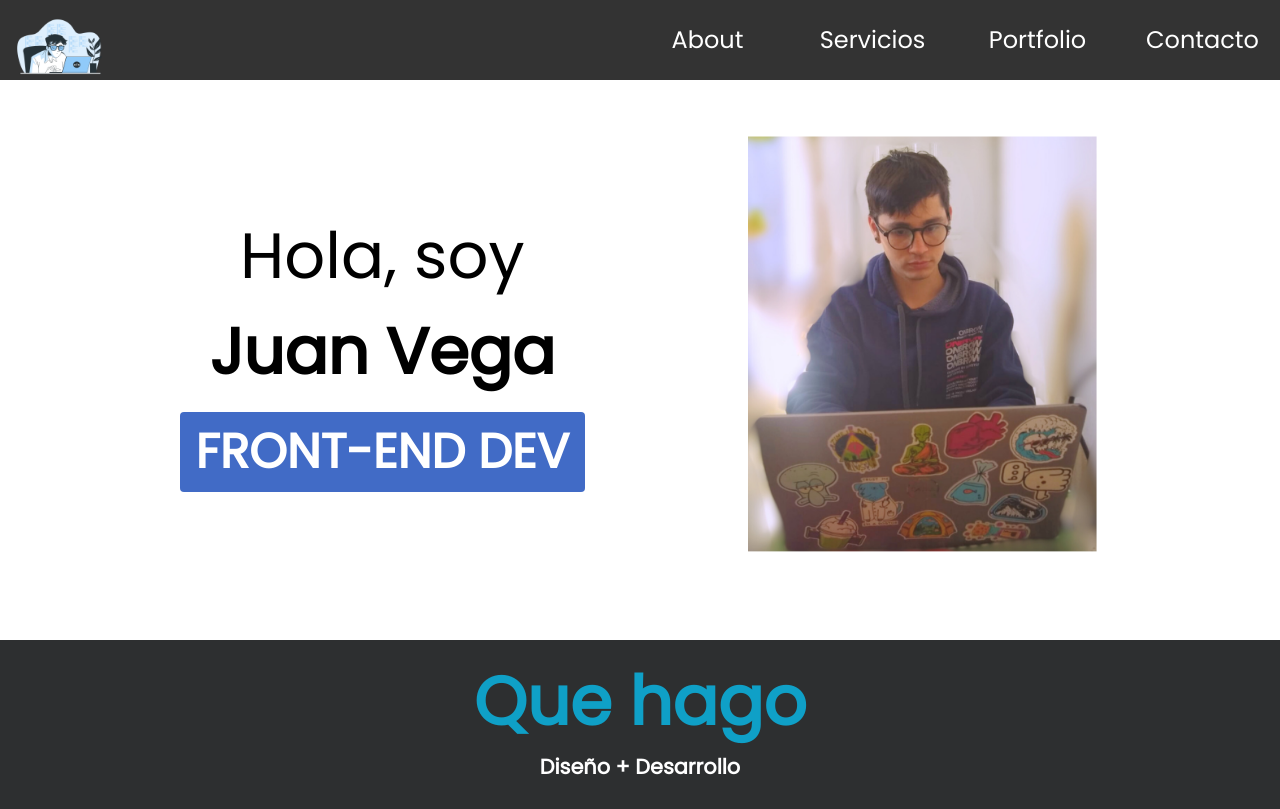
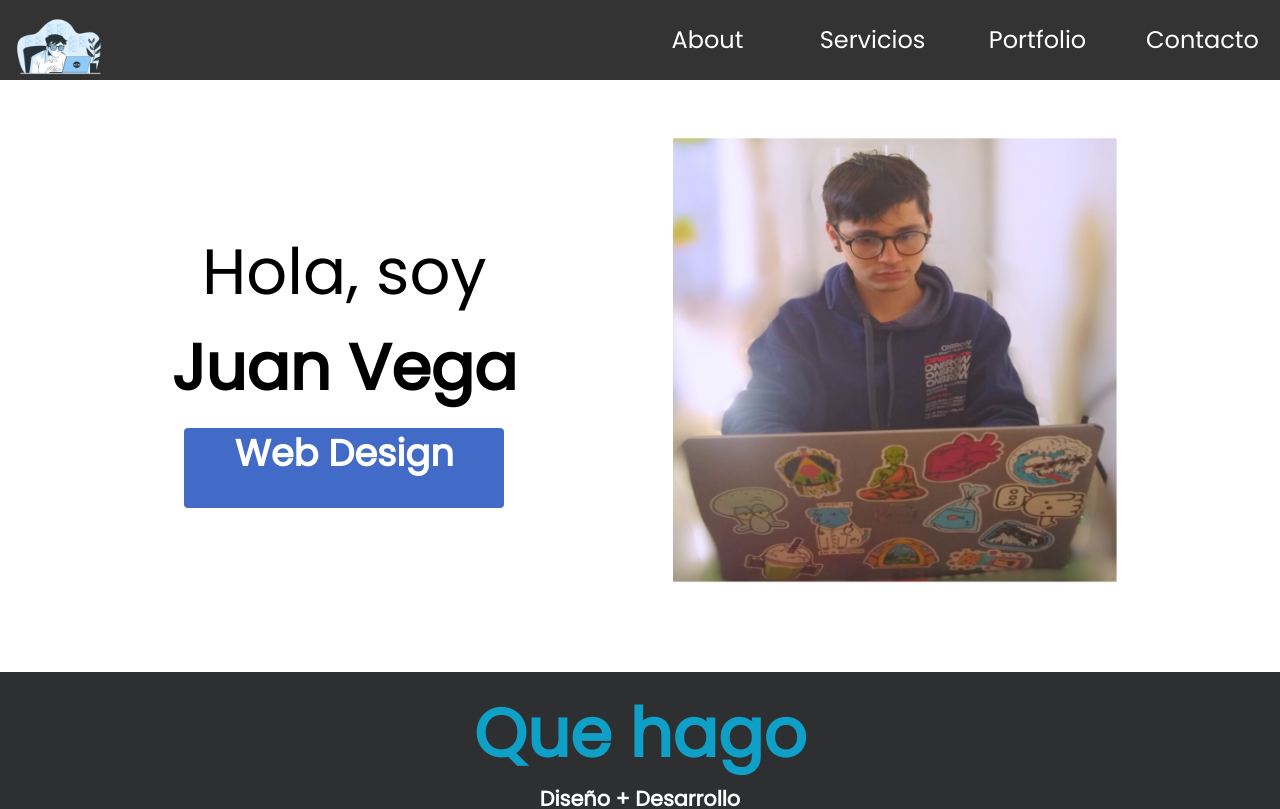
Before and after one commit to bautistaJuan/Portfolio, a React (Vite) app: page / in a window 1280 px wide. Shown: the top 809 px of the page. Built offline with nearby package versions, Linux system fonts and the light colour scheme.

Commit message:
Text of presentation is an animation now

```diff
--- a/src/components/Portfolio/Portfolio.jsx
+++ b/src/components/Portfolio/Portfolio.jsx
@@ -82,7 +82,7 @@ export default function Portfolio() {
         <h1 className="text-[#0FA0C7]  font-extrabold text-[2.5rem] text-center mb-14 pt-[6rem]">
           Portfolio
         </h1>
-        <div className="w-10/12 px-5 pb-32 justify-center place-items-center grid 2xl:grid-cols-3 :grid-cols-2  gap-12 min-h-screen  ">
+        <div className="w-10/12 px-5 pb-32 justify-center place-items-center grid 2xl:grid-cols-3 md:grid-cols-2  gap-12 min-h-screen  ">
           {proyectos.map(p => {
             return (
               <motion.div
--- a/src/components/Presentation/Presentation.jsx
+++ b/src/components/Presentation/Presentation.jsx
@@ -1,22 +1,35 @@
+import { useState, useEffect } from "react";
 import ftPresentation from "../../assets/Diseño-2.png";
 export default function Presentation() {
+  const [text, setText] = useState("FRONT-END DEV");
+
+  useEffect(() => {
+    const timer = setTimeout(() => {
+      setText(prevText =>
+        prevText === "FRONT-END DEV" ? "Web Design" : "FRONT-END DEV"
+      );
+    }, 3590);
+
+    return () => clearTimeout(timer);
+  }, [text]);
+
   return (
     <>
-      <main className="flex  flex-col md:flex-row items-center justify-around lg:justify-evenly  mt-[6rem]   overflow-hidden p-4 text-center">
+      <main className="flex flex-col md:flex-row items-center justify-around lg:justify-evenly  mt-[6rem]   overflow-hidden p-4 text-center">
         <div className="flex flex-col items-center justify-center">
           <h1 className="text-[3rem] lg:text-[4rem] p-3">
             Hola, soy
             <br />
             <span className="font-extrabold">Juan Vega</span>
           </h1>
-          <div className="flex items-center justify-center bg-[#416BC6] min-w-80 h-20 text-center p-4 rounded">
-            <span className="text-[2rem] lg:text-[3rem] font-semibold text-white">
-              FRONT-END DEV
+          <div className="flex items-center justify-center bg-[#416BC6] w-80 h-20 text-center p-4 rounded">
+            <span className="text-[2rem] lg:text-[2.3rem] font-semibold text-white animate-bounce">
+              {text}
             </span>
           </div>
         </div>
         <img
-          className="w-[20rem] h-[25rem] lg:h-[29rem] lg:w-[22rem]"
+          className="w-[20rem] h-[25rem] lg:h-[31rem] lg:w-[28rem]"
           src={ftPresentation}
         />
       </main>
```
